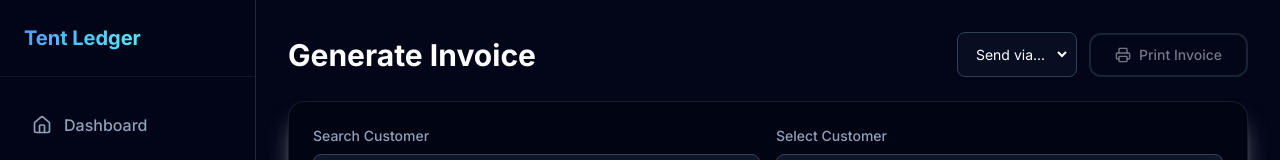
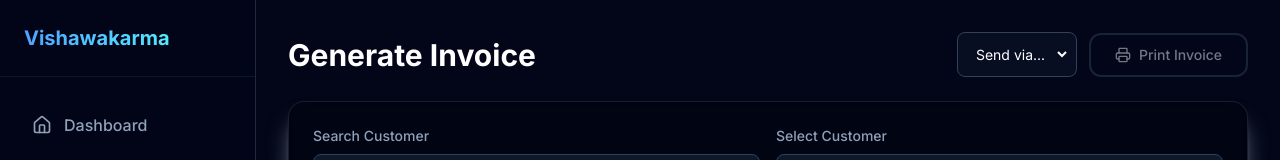
Before and after one commit to pankajsuthar05/Vishwakarma-Tent-and-Building-Materials, a Next.js app: page /invoice in a window 1280 px wide. Shown: the top 160 px of the page. Built offline with nearby package versions, Linux system fonts and the light colour scheme.

Commit message:
Rename project to Vishawakarma Tent and Building Materials

```diff
--- a/package.json
+++ b/package.json
@@ -1,5 +1,5 @@
 {
-  "name": "app",
+  "name": "vishawakarma-tent-ledger",
   "version": "0.1.0",
   "private": true,
   "scripts": {
--- a/src/app/invoice/page.tsx
+++ b/src/app/invoice/page.tsx
@@ -124,7 +124,7 @@ Total Amount: ₹${invoiceData.grandTotal?.toLocaleString()}
 
 *ITEMS & CHARGES:*
 ${itemsList}
-Thank you from Shri Vishwakarma Building Material Company
+Thank you from Vishawakarma Tent and Building Materials
 Rawatsar Road, Jakharawali
 Phone: +91 9414876514, 7742881605, 9784883908
 
@@ -289,7 +289,7 @@ Don't forget to visit again, Your believe Our Strength.`;
                             <p className="text-slate-500">#{invoiceData.customerId?.slice(0, 8).toUpperCase()}</p>
                         </div>
                         <div className="text-right">
-                            <h3 className="font-bold text-xl mb-1">Shri Vishwakarma Building Material Company</h3>
+                            <h3 className="font-bold text-xl mb-1">Vishawakarma Tent and Building Materials</h3>
                             <p className="text-sm text-slate-600">Rawatsar Road, Jakharawali</p>
                             <p className="text-sm text-slate-600">Phone: +91 9414876514, 7742881605, 9784883908</p>
                         </div>
--- a/src/components/layout/Sidebar.tsx
+++ b/src/components/layout/Sidebar.tsx
@@ -22,7 +22,7 @@ export function Sidebar() {
         <aside className="fixed left-0 top-0 h-full w-64 bg-slate-950/90 backdrop-blur-xl border-r border-slate-800 text-slate-100 flex flex-col z-50">
             <div className="flex items-center gap-3 p-6 border-b border-slate-800/50">
                 <h1 className="text-xl font-bold bg-clip-text text-transparent bg-gradient-to-r from-blue-400 to-cyan-300">
-                    Tent Ledger
+                    Vishawakarma
                 </h1>
             </div>
 
```
Also changed, not shown: 1 other file (tests, documents, lock files or other folders).
